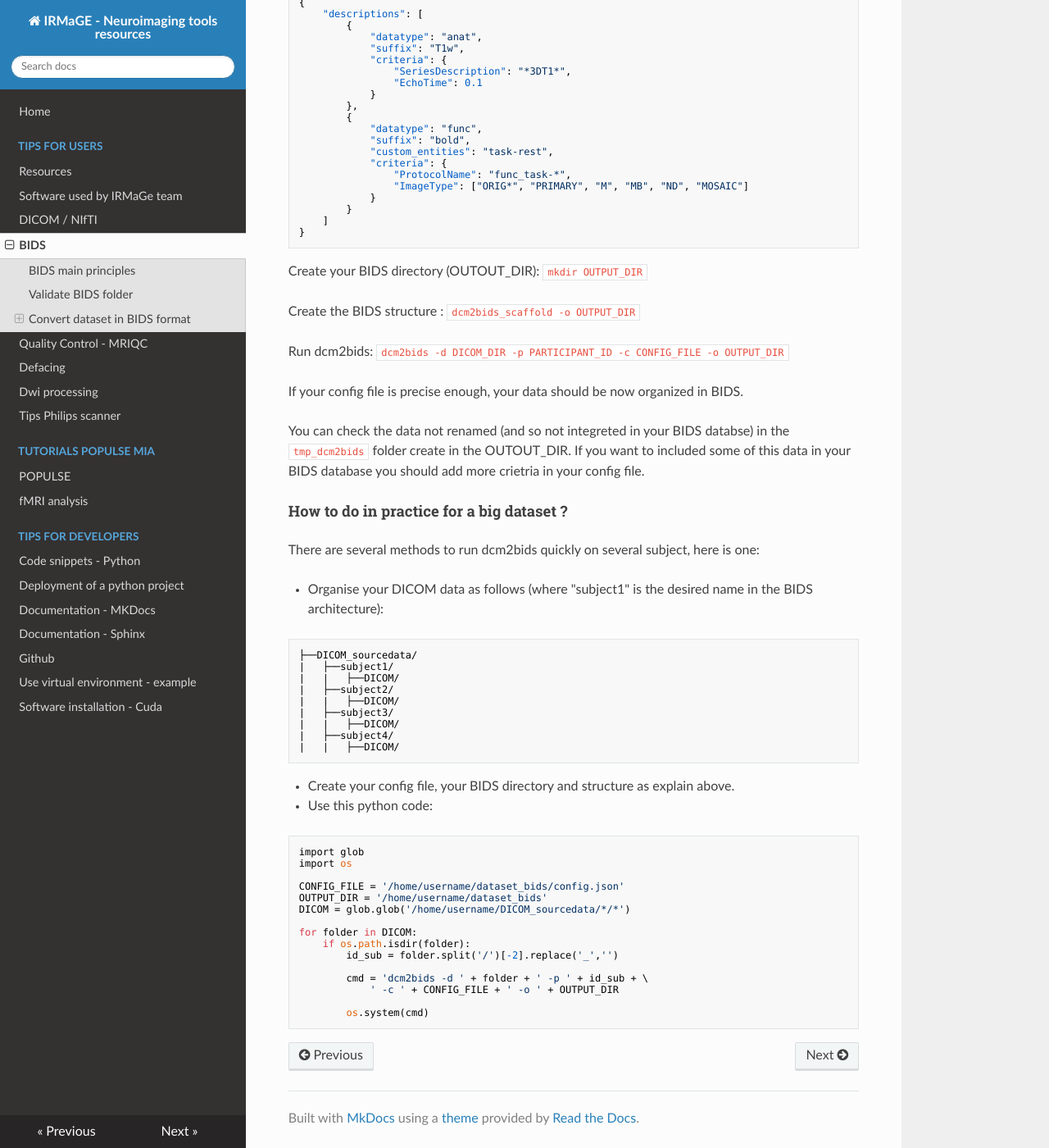
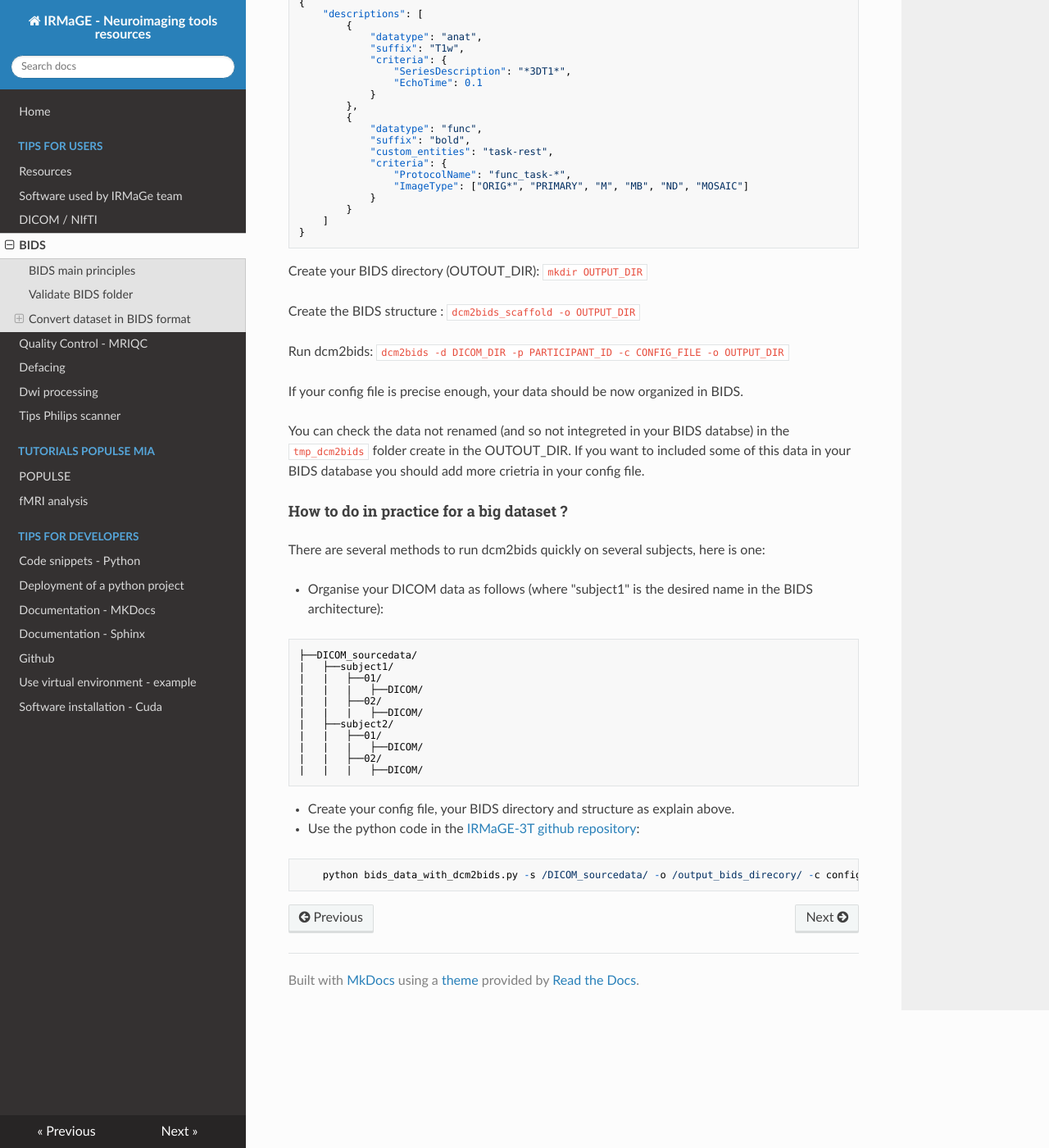
Before and after one commit to IRMaGe-3T/irmage-tools-resources, an MkDocs documentation site: the page built from docs/users/BIDS.md, in a window 1280 px wide and 1400 px high, scrolled down 2454 px. Shown: the whole window at 82% size. Built offline with MkDocs 1.6.1, drawn with Linux system fonts in a browser that asks for light colours; nearby versions of some CDN libraries.

Commit message:
update bids doc

````diff
--- a/docs/users/BIDS.md
+++ b/docs/users/BIDS.md
@@ -141,38 +141,26 @@ If you want to included some of this data in your BIDS database you should add m
 
 #### How to do in practice for a big dataset ?
 
-There are several methods to run dcm2bids quickly on several subject, here is one:
+There are several methods to run dcm2bids quickly on several subjects, here is one:
 
 - Organise your DICOM data as follows (where "subject1" is the desired name in the BIDS architecture):
 ```
 ├──DICOM_sourcedata/
 |   ├──subject1/
-|   |   ├──DICOM/
+|   |   ├──01/
+|   |   |   ├──DICOM/
+|   |   ├──02/
+|   |   |   ├──DICOM/
 |   ├──subject2/
-|   |   ├──DICOM/
-|   ├──subject3/
-|   |   ├──DICOM/
-|   ├──subject4/
-|   |   ├──DICOM/
+|   |   ├──01/
+|   |   |   ├──DICOM/
+|   |   ├──02/
+|   |   |   ├──DICOM/
 ```
 
 - Create your config file, your BIDS directory and structure as explain above.
 
-- Use this python code:
+- Use the python code in the [IRMaGE-3T github repository](https://github.com/IRMaGe-3T/irmage-tools/blob/main/data_management/bids_data_with_dcm2bids.py):
 ```
-import glob
-import os
-
-CONFIG_FILE = '/home/username/dataset_bids/config.json'
-OUTPUT_DIR = '/home/username/dataset_bids'
-DICOM = glob.glob('/home/username/DICOM_sourcedata/*/*')
-
-for folder in DICOM:
-    if os.path.isdir(folder):
-        id_sub = folder.split('/')[-2].replace('_','')
-
-        cmd = 'dcm2bids -d ' + folder + ' -p ' + id_sub + \
-            ' -c ' + CONFIG_FILE + ' -o ' + OUTPUT_DIR
-
-        os.system(cmd)
+    python bids_data_with_dcm2bids.py -s /DICOM_sourcedata/ -o /output_bids_direcory/ -c config_file_dcm2bids.jsob
 ```
````
